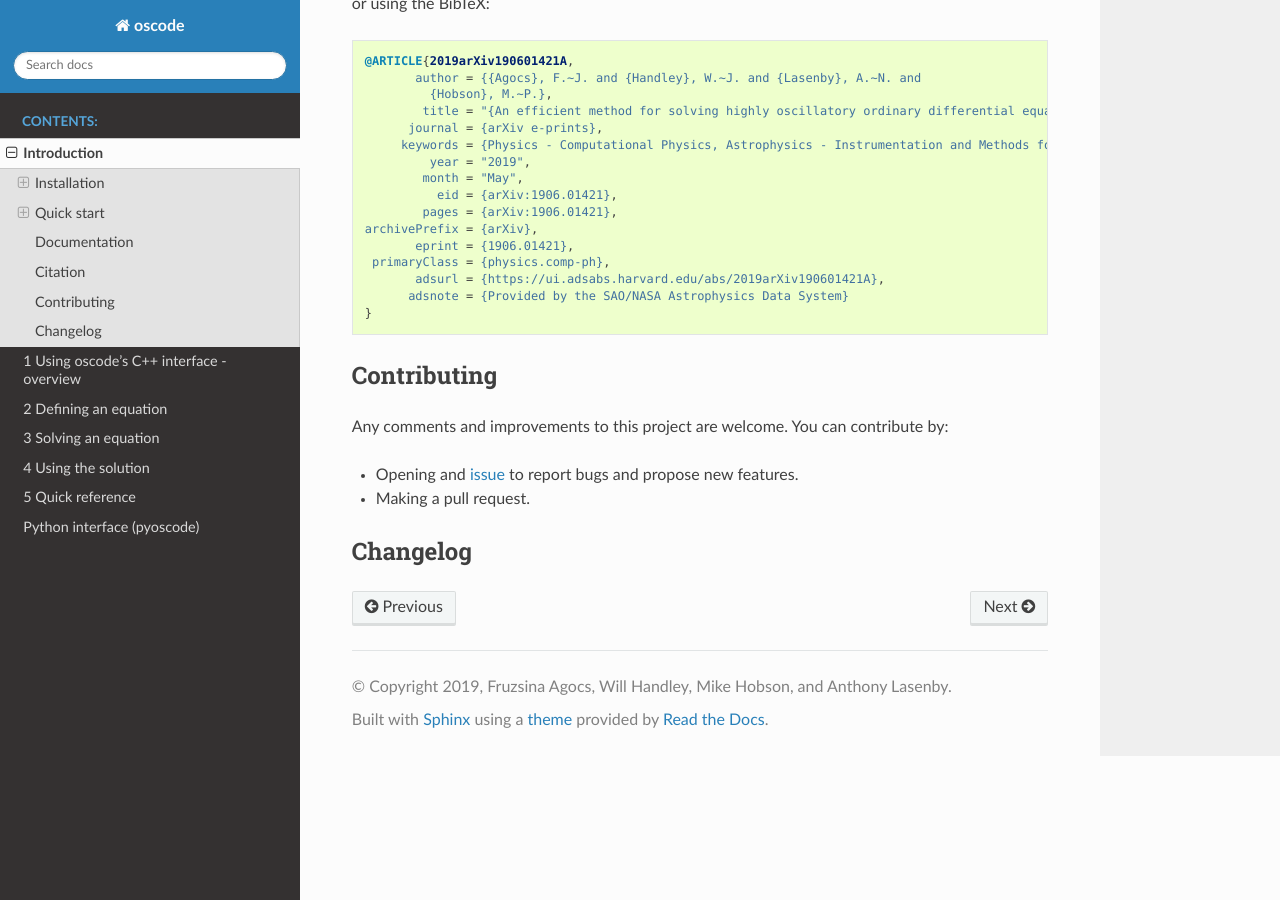
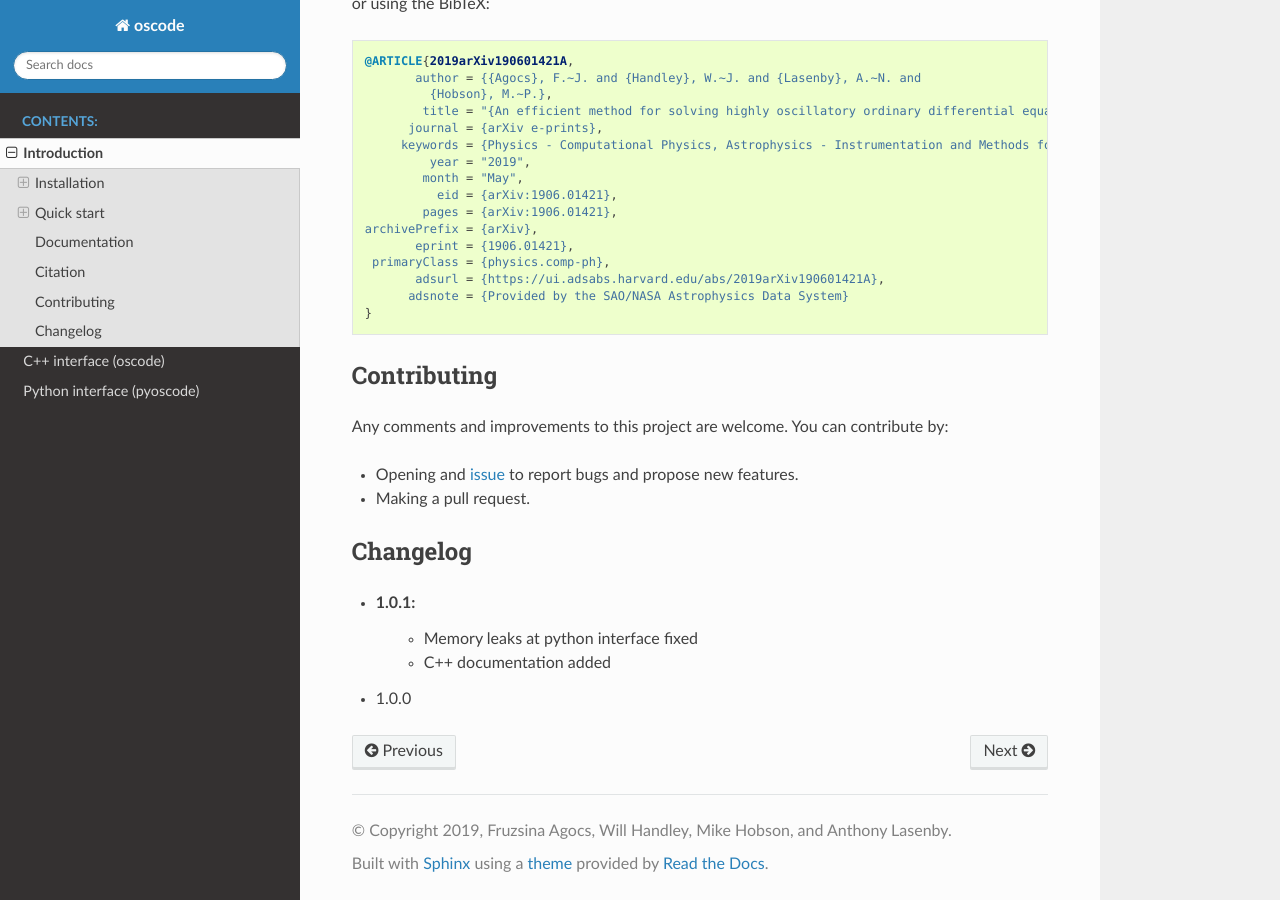
Before and after one commit to fruzsinaagocs/oscode, a Sphinx documentation site: the page built from pyoscode/docs/source/introduction.rst, in a window 1280 px wide and 900 px high, scrolled down 5779 px. Built offline with Sphinx 7.4.7 and the Read the Docs theme 2.0.0, drawn with Linux system fonts in a browser that asks for light colours.

Commit message:
Tweaked index page

```diff
--- a/pyoscode/docs/source/index.rst
+++ b/pyoscode/docs/source/index.rst
@@ -2,7 +2,7 @@ oscode's documentation
 ======================
 
 .. toctree::
-   :maxdepth: 1
+   :maxdepth: 0
    :caption: Contents:
 
     Introduction <introduction>
--- a/pyoscode/docs/source/introduction.rst
+++ b/pyoscode/docs/source/introduction.rst
@@ -6,7 +6,7 @@ oscode: Oscillatory ordinary differential equation solver
 
 :oscode: oscillatory ordinary differential equation solver
 :Author: Fruzsina Agocs, Will Handley, Mike Hobson, and Anthony Lasenby
-:Version: 1.0
+:Version: 1.0.1
 :Homepage: https://github.com/fruzsinaagocs/oscode
 :Documentation: https://oscode.readthedocs.io
 
@@ -297,3 +297,8 @@ by:
 
 Changelog
 ---------
+
+- 1.0.1:
+    - Memory leaks at python interface fixed
+    - C++ documentation added
+- 1.0.0
```
Also changed, not shown: pyoscode/docs/source/oscode.rst (+6 -2 lines).
